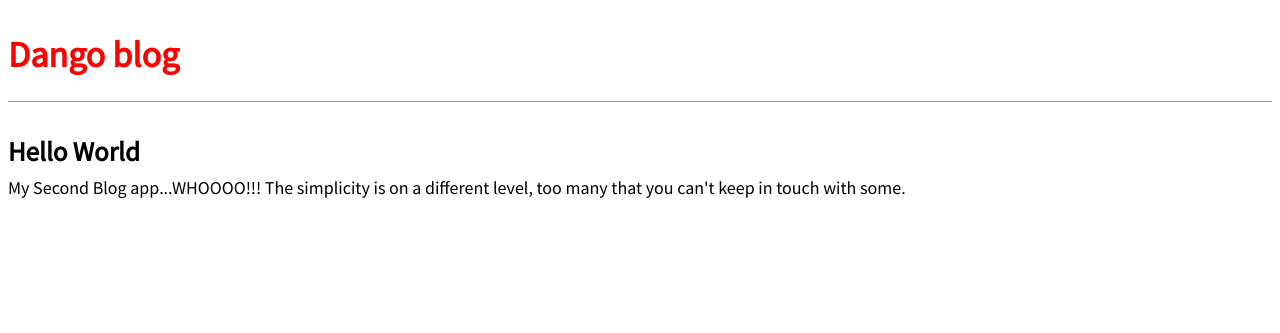
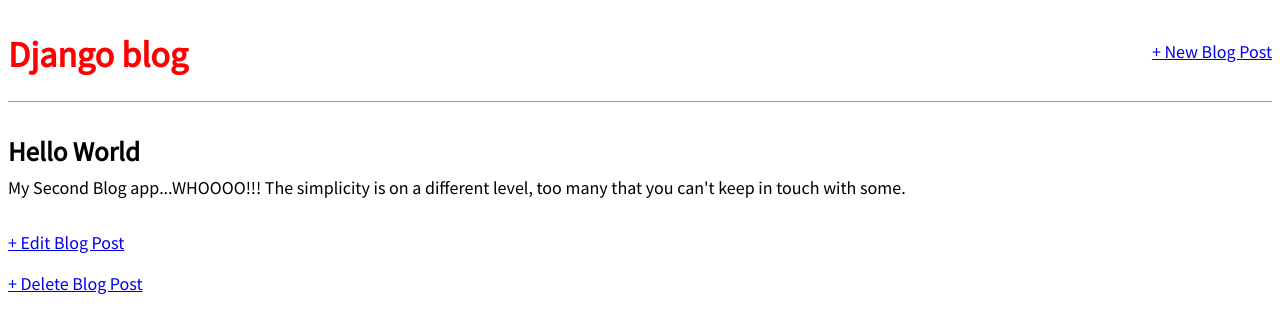
Before and after one commit to TangoIndiaMango/blog_two, a Django app: page /post/1/ in a window 1280 px wide. Shown: the top 333 px of the page. Run offline with Django 4.2, Linux system fonts and the light colour scheme; data comes from the database, SQL or seed files in the repository; both versions use the stored data as it was after the commit.

Commit message:
full CRUD implemented

```diff
--- a/blog/urls.py
+++ b/blog/urls.py
@@ -1,7 +1,10 @@
 from django.urls import path
-from .views import BlogListView, BlogDetailView
+from .views import BlogListView, BlogDetailView, BlogCreateView, BlogUpdateView, BlogDeleteView
 
 urlpatterns = [
     path("", BlogListView.as_view(), name="home"),
-    path("post/<int:pk>/", BlogDetailView.as_view(), name = "post_detail")
+    path("post/<int:pk>/", BlogDetailView.as_view(), name = "post_detail"),
+    path("post/new/", BlogCreateView.as_view(), name = "post_new"),
+    path("post/<int:pk>/edit/", BlogUpdateView.as_view(), name="post_edit"),
+    path("post/<int:pk>/delete/", BlogDeleteView.as_view(), name="post_delete"),
 ]
--- a/blog/views.py
+++ b/blog/views.py
@@ -1,6 +1,8 @@
 from django.shortcuts import render
 from django.views.generic import ListView, DetailView
+from django.views.generic.edit import CreateView, UpdateView,DeleteView
 from .models import Post
+from django.urls import reverse_lazy
 # Create your views here.
 
 class BlogListView(ListView):
@@ -10,3 +12,18 @@
 class BlogDetailView(DetailView):
     model = Post
     template_name = "post_detail.html"
+
+class BlogCreateView(CreateView):
+    model = Post
+    template_name = "post_new.html"
+    fields = ["title", "author", "body"]
+
+class BlogUpdateView(UpdateView):
+    model = Post
+    template_name = "post_edit.html"
+    fields = ["title", "body"]
+
+class BlogDeleteView(DeleteView):
+    model = Post
+    template_name = "post_delete.html"
+    success_url = reverse_lazy("home")
--- a/templates/base.html
+++ b/templates/base.html
@@ -10,11 +10,15 @@
     </head>
     <body>
         <header>
-            <h1><a href = "{% url "home" %}"> Dango blog </a></h1>
-        </header>
-        <div>
+            <div class="nav-left">
+                <h1><a href="{% url 'home' %}">Django blog</a></h1>
+                </div>
+                <div class="nav-right">
+                    <a href="{% url 'post_new' %}">+ New Blog Post</a>
+                </div>
+            </header>
             {% block content %}
-            {% endblock %}
+            {% endblock content %}
         </div>
     </body>
 </html>
--- a/templates/post_detail.html
+++ b/templates/post_detail.html
@@ -4,4 +4,6 @@
         <h2>{{ post.title }}</h2>
         <p>{{ post.body }}</p>
     </div>
+    <a href="{% url 'post_edit' post.pk %}">+ Edit Blog Post</a>
+    <p><a href="{% url 'post_delete' post.pk %}">+ Delete Blog Post</a></p>
 {% endblock content %}
```
Also changed, not shown: blog/tests.py (+32 -0 lines), templates/post_delete.html (added, +9 -0 lines), templates/post_edit.html (added, +9 -0 lines), templates/post_new.html (added, +9 -0 lines), db.sqlite3.
